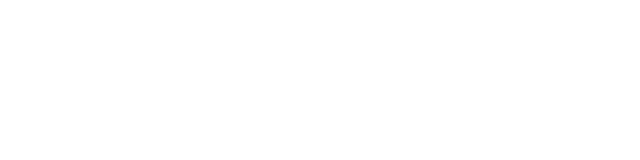
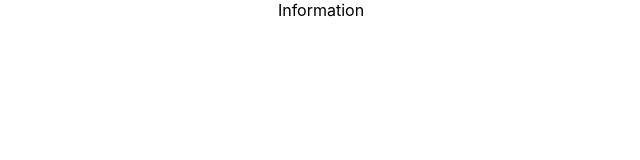
Before and after one commit to WellEvil/Formanchuk-pract, a React (Create React App) app: page /aboutUs in a window 1280 px wide. Before the commit this address had no page. Shown: the top 160 px of the page, without its empty margins (319-959 px from the left). Built offline with nearby package versions, Linux system fonts and the light colour scheme.

Commit message:
Начало создания страниц

```diff
--- a/src/App.js
+++ b/src/App.js
@@ -1,15 +1,22 @@
 import logo from './logo.svg';
 import './App.css';
+import { BrowserRouter, Routes, Route } from 'react-router-dom';
 import MainPage from './Pages/main';
-import { BrowserRouter, Routes, Route } from 'react-router-dom';
+import AboutUsPage from './Pages/aboutUs';
+import ContactPage from './Pages/contact';
+import ManPage from './Pages/man';
+import WomenPage from './Pages/women';
 
 
 function App() {
   return <div className="App">
     <BrowserRouter>
       <Routes>
-          <Route path={'/'} element={''} />
+        <Route path={'/aboutUs'} element={<AboutUsPage />} />
         <Route path={'/main'} element={<MainPage />} />
+        <Route path={'/contact'} element={<ContactPage />} />
+        <Route path={'/man'} element={<ManPage />} />
+        <Route path={'/women'} element={<WomenPage />} />
       </Routes>
     </BrowserRouter>
   </div>
--- /dev/null
+++ b/src/Pages/aboutUs/index.jsx
@@ -0,0 +1,7 @@
+import React from 'react'
+
+const AboutUsPage = () => {
+    return <div>Information</div>
+}
+
+export default AboutUsPage
--- /dev/null
+++ b/src/Pages/contact/index.jsx
@@ -0,0 +1,7 @@
+import React from 'react'
+
+const ContactPage = () => {
+    return <div>contact</div>
+}
+
+export default ContactPage
--- /dev/null
+++ b/src/Pages/man/index.jsx
@@ -0,0 +1,7 @@
+import React from 'react'
+
+const ManPage = () => {
+    return <div>Man</div>
+}
+
+export default ManPage
--- /dev/null
+++ b/src/Pages/women/index.jsx
@@ -0,0 +1,7 @@
+import React from 'react'
+
+const WomenPage = () => {
+    return <div>Women</div>
+}
+
+export default WomenPage
```
Lines whose indentation alone changed are shown as unchanged.
